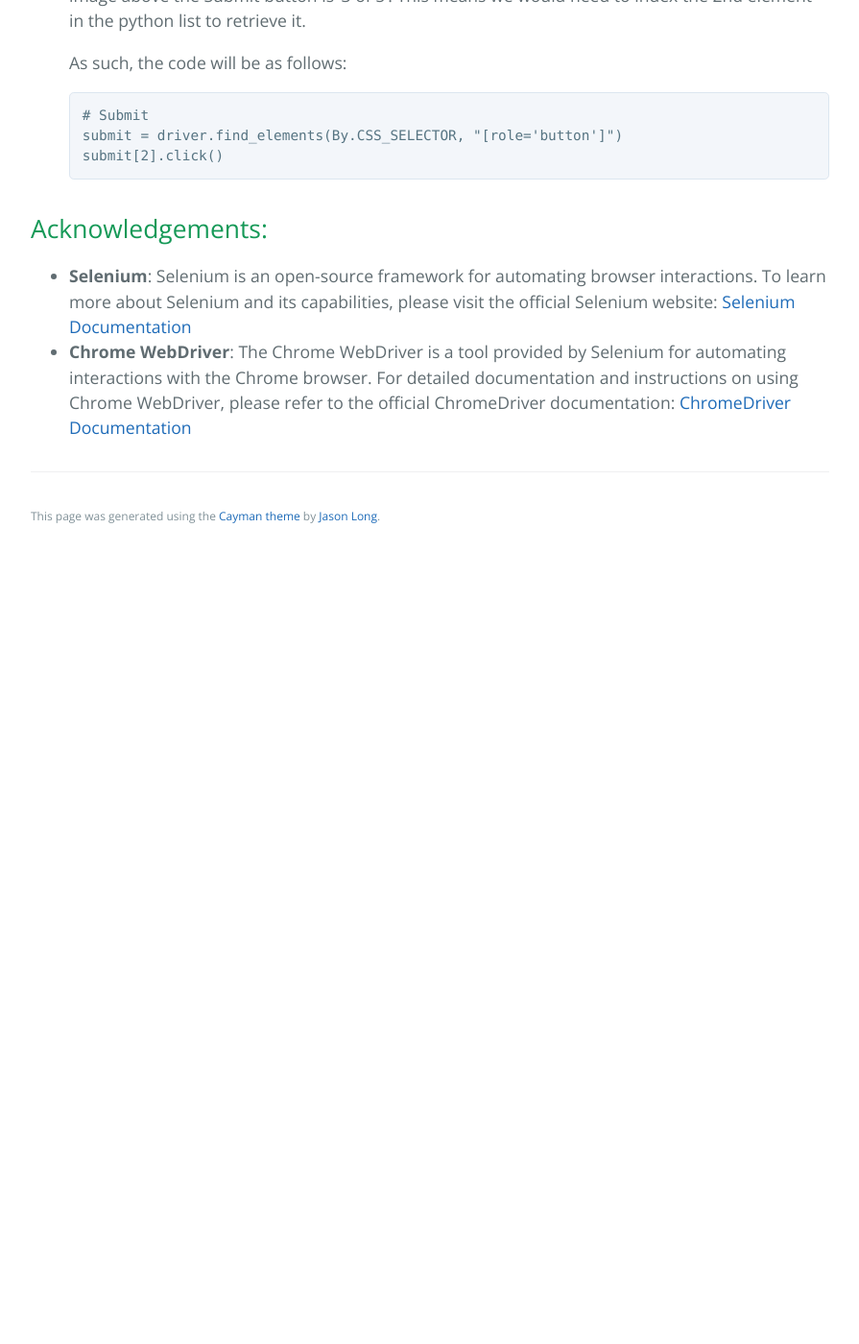
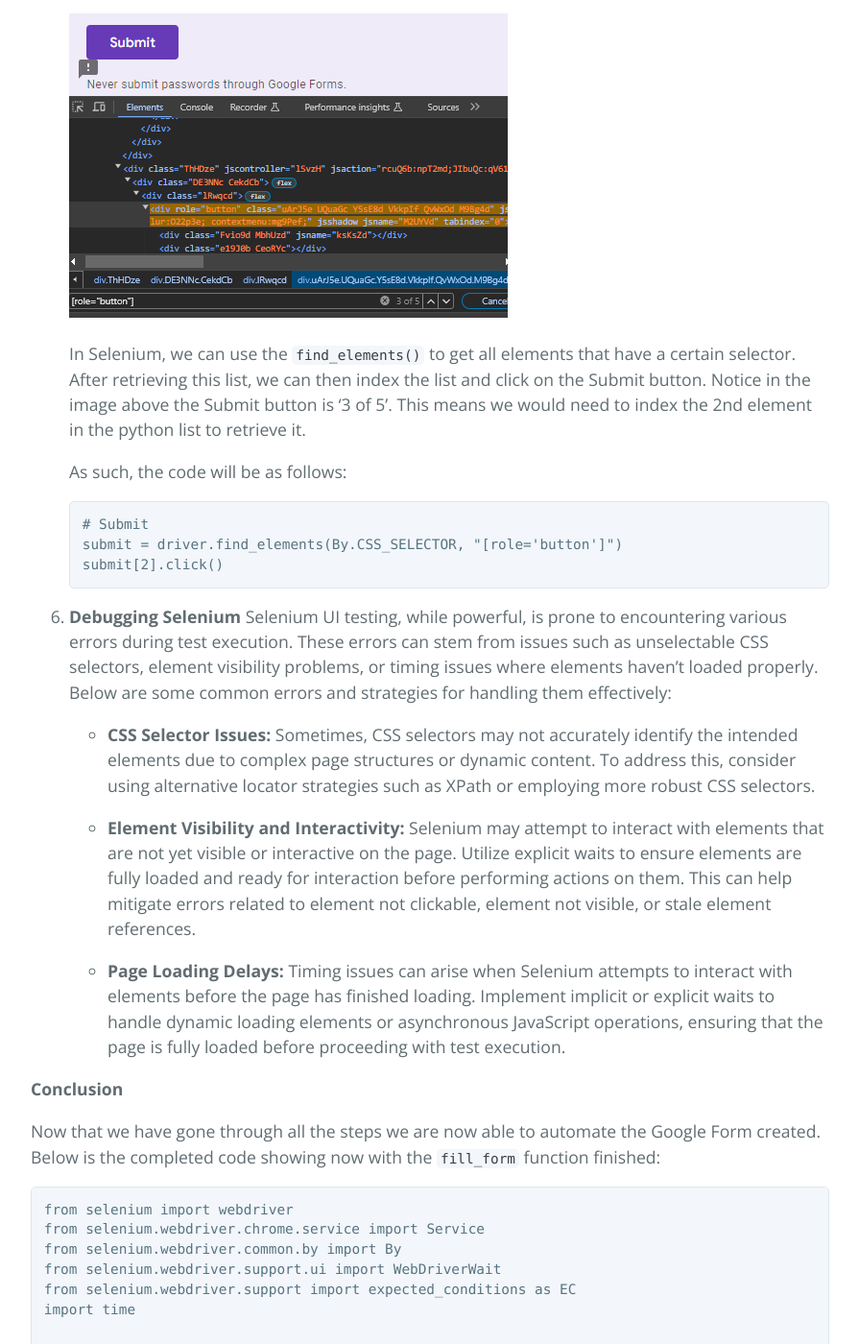
Before and after one commit to learning-software-engineering/learning-software-engineering.github.io, a Jekyll site: the page built from Topics/Tech_Stacks/selenium.md, in a window 1280 px wide and 1400 px high, scrolled down 11734 px. Shown: the whole window at 96% size, without its empty margins (192-1087 px from the left). Built offline with Jekyll 4.4.1, drawn with Linux system fonts in a browser that asks for light colours; our own code applies the rules of GitHub Pages for plain Markdown files; before the commit the page ends 12314 px from its top, so only the background shows below that; some of the changed text lies outside the part shown.

Commit message:
Addressed merge comments

````diff
--- a/Topics/Tech_Stacks/selenium.md
+++ b/Topics/Tech_Stacks/selenium.md
@@ -191,10 +191,13 @@
     # Text Field
     textField = WebDriverWait(driver, 5).until(
         EC.visibility_of_element_located((By.CLASS_NAME, "whsOnd.zHQkBf"))
-    )
-    textField.click()
-    textField.send_keys("Hello")
+    ) # Function waits until element is present on the screen before executing actions
+    textField.click() # Simulate mouse button press
+    textField.send_keys("Hello") # Simulate keyboard typing
     ```
+
+    Waiting is vital in Selenium UI testing to ensure that web elements are fully loaded and ready for interaction. Without proper waiting mechanisms, tests may fail due to elements not being accessible or interactive. By incorporating waiting strategies, such as explicit waits, testers can allow sufficient time for elements to appear, become clickable, or undergo necessary changes. This improves test reliability and reduces the likelihood of false negatives, resulting in more accurate and stable test results.
+
 3.  **Selenium: Selecting Multiple Choice**
 
     Let's say we wanted to select 'Option 2'. Following similar steps as above we will first locate the css selectors. Inspecting the multiple choice option for 'Option 2' we see the following:
@@ -210,6 +213,10 @@
     )
     option2.click()
     ```
+
+    To identify and choose fields for CSS selectors effectively, testers can inspect the HTML structure of the webpage using browser developer tools. Pay attention to unique attributes or classes associated with the elements of interest. For dynamically generated content, focus on attributes or classes that remain consistent across different instances of the element.
+
+    For example, if you're targeting the third option under a ```<div>``` element with the class name "something," your CSS selector could be structured as ```.something > option:nth-child(3)```. This selector targets the third ```<option>``` element within any ```<div>``` element with the class "something."
 
 4.  **Selenium: Selecting Dropdown**
 
@@ -266,6 +273,86 @@
     submit[2].click()
     ```
 
+6. **Debugging Selenium**
+    Selenium UI testing, while powerful, is prone to encountering various errors during test execution. These errors can stem from issues such as unselectable CSS selectors, element visibility problems, or timing issues where elements haven't loaded properly. Below are some common errors and strategies for handling them effectively:
+
+    -   **CSS Selector Issues:** Sometimes, CSS selectors may not accurately identify the intended elements due to complex page structures or dynamic content. To address this, consider using alternative locator strategies such as XPath or employing more robust CSS selectors.
+
+    -   **Element Visibility and Interactivity:** Selenium may attempt to interact with elements that are not yet visible or interactive on the page. Utilize explicit waits to ensure elements are fully loaded and ready for interaction before performing actions on them. This can help mitigate errors related to element not clickable, element not visible, or stale element references.
+
+    -   **Page Loading Delays:** Timing issues can arise when Selenium attempts to interact with elements before the page has finished loading. Implement implicit or explicit waits to handle dynamic loading elements or asynchronous JavaScript operations, ensuring that the page is fully loaded before proceeding with test execution.
+
+**Conclusion**
+
+Now that we have gone through all the steps we are now able to automate the Google Form created. Below is the completed code showing now with the ```fill_form``` function finished:
+
+``` python
+from selenium import webdriver
+from selenium.webdriver.chrome.service import Service
+from selenium.webdriver.common.by import By
+from selenium.webdriver.support.ui import WebDriverWait
+from selenium.webdriver.support import expected_conditions as EC
+import time
+
+# The Google Form we are working with
+browserURL = "https://forms.gle/rbxs4fNCbBSzfPW1A"
+
+# Make sure the driver version matches your Chrome browser
+# Can be found at https://googlechromelabs.github.io/chrome-for-testing/
+pathToChromeDriver = "C:\\Users\\edwar\\Downloads\\chromedriver.exe"
+
+
+def fill_form(driver):
+
+    time.sleep(5)
+
+    # Text Field
+    textField = WebDriverWait(driver, 5).until(
+        EC.visibility_of_element_located((By.CLASS_NAME, "whsOnd.zHQkBf"))
+    )
+    textField.click()
+    textField.send_keys("Hello")
+
+    # Multiple Choice
+    option2 = WebDriverWait(driver, 5).until(
+        EC.element_to_be_clickable((By.ID, "i12"))
+    )
+    option2.click()
+
+    # Dropdown
+    dropdown = WebDriverWait(driver, 5).until(
+        EC.element_to_be_clickable((By.CLASS_NAME, "MocG8c.HZ3kWc.mhLiyf.LMgvRb.DEh1R.KKjvXb"))
+    )
+    dropdown.click()
+
+    # Dropdown Options
+    dropdownOption2 = WebDriverWait(driver, 5).until(
+        EC.element_to_be_clickable((By.CSS_SELECTOR, '[class="OA0qNb ncFHed QXL7Te"] [data-value="Option 2"]'))
+    )
+    dropdownOption2.click()
+
+    # Submit
+    submit = driver.find_elements(By.CSS_SELECTOR, "[role='button']")
+    submit[2].click()
+
+    time.sleep(2)
+
+if __name__ == '__main__':
+    # Set up ChromeDriver service
+    options = Service(executable_path=pathToChromeDriver)
+
+    # Initialize WebDriver with ChromeDriver service
+    driver = webdriver.Chrome(service=options)
+    driver.get(browserURL)
+
+    # Call function to populate the form
+    fill_form(driver)
+
+    # Stop the webdriver after form has been submitted
+    driver.quit()
+```
+
+Last thing to note is that I've added a couple of waits in the final code just to first allow the page to fully load first then at the end so that when you execute it you can see the finished result before the browser closes.
 
 ## <a name="ack"></a> Acknowledgements:
 - **Selenium**: Selenium is an open-source framework for automating browser interactions. To learn more about Selenium and its capabilities, please visit the official Selenium website: [Selenium Documentation](https://www.selenium.dev/documentation/en/)
````
